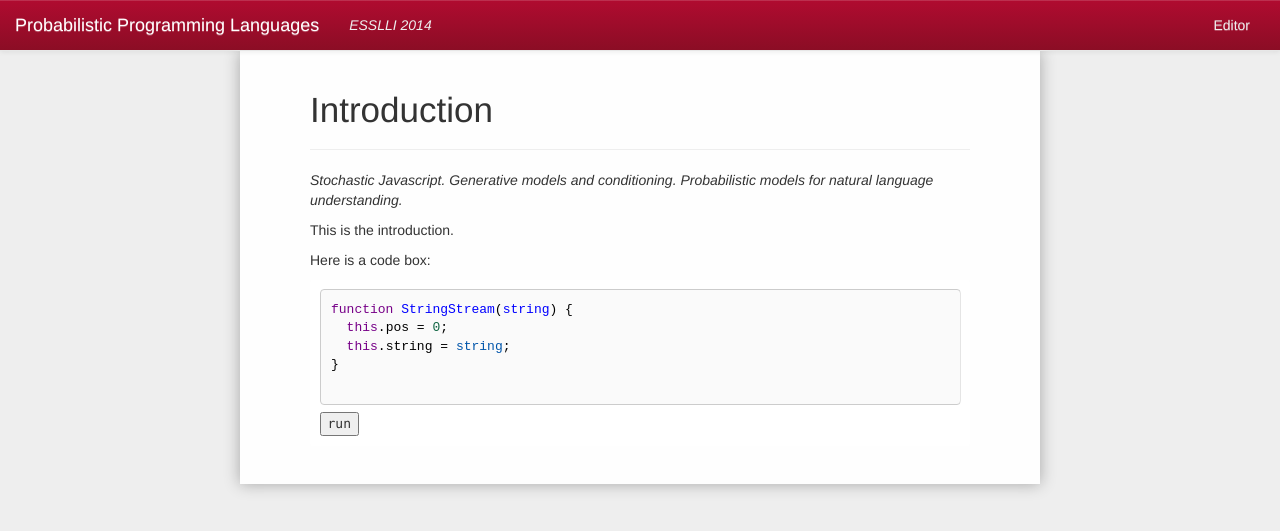
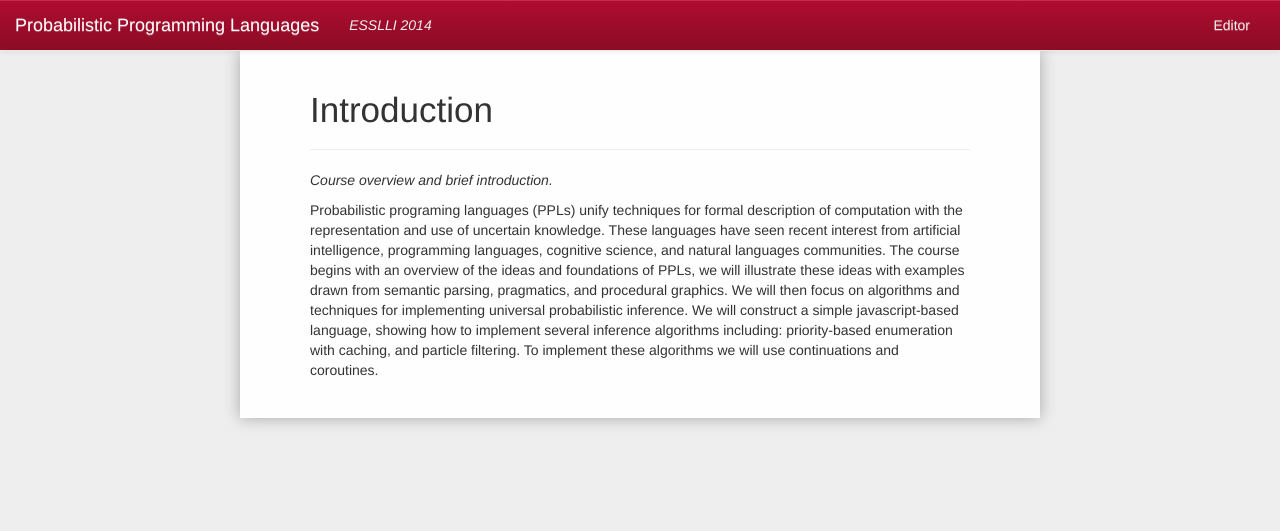
Before and after one commit to probmods/dippl, a Jekyll site: the page built from lectures/01-introduction.md, in a window 1280 px wide. Shown: the top 531 px of the page. Built offline with Jekyll 4.4.1, drawn with Linux system fonts in a browser that asks for light colours; nearby versions of some CDN libraries; library files that are not in the unit come from our copies.

Commit message:
intro stubb

```diff
--- a/lectures/01-introduction.md
+++ b/lectures/01-introduction.md
@@ -1,14 +1,9 @@
 ---
 layout: lecture
 title: Introduction
-description: Stochastic Javascript. Generative models and conditioning. Probabilistic models for natural language understanding.
+description: Course overview and brief introduction.
 ---
 
-This is the introduction.
-
-Here is a code box:
-
-    function StringStream(string) {
-      this.pos = 0;
-      this.string = string;
-    }
+Probabilistic programing languages (PPLs) unify techniques for formal description of computation with the representation and use of uncertain knowledge. These languages have seen recent interest from artificial intelligence, programming languages, cognitive science, and natural languages communities.
+The course begins with an overview of the ideas and foundations of PPLs, we will illustrate these ideas with examples drawn from semantic parsing, pragmatics, and procedural graphics. We will then focus on algorithms and techniques for implementing universal probabilistic inference.
+We will construct a simple javascript-based language, showing how to implement several inference algorithms including: priority-based enumeration with caching, and particle filtering. To implement these algorithms we will use continuations and coroutines.
```
